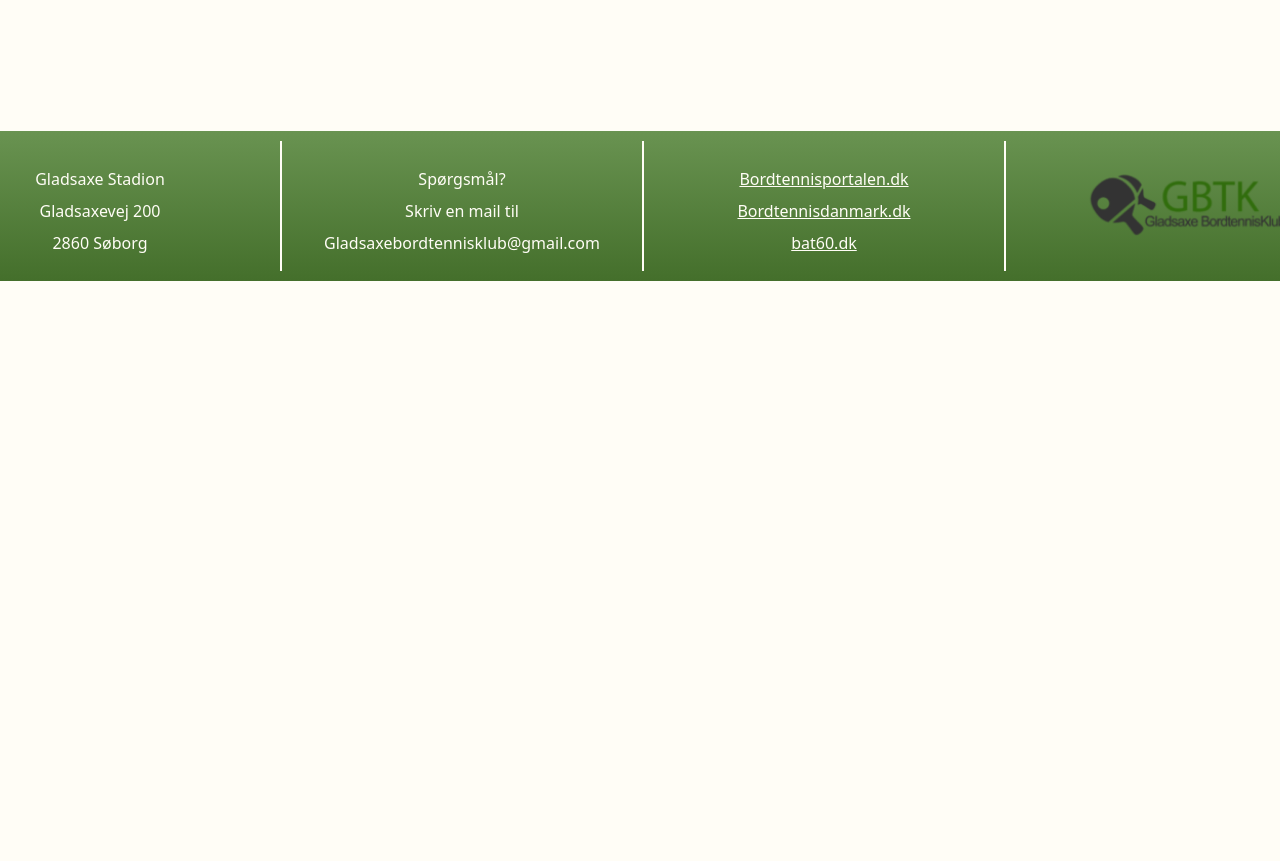
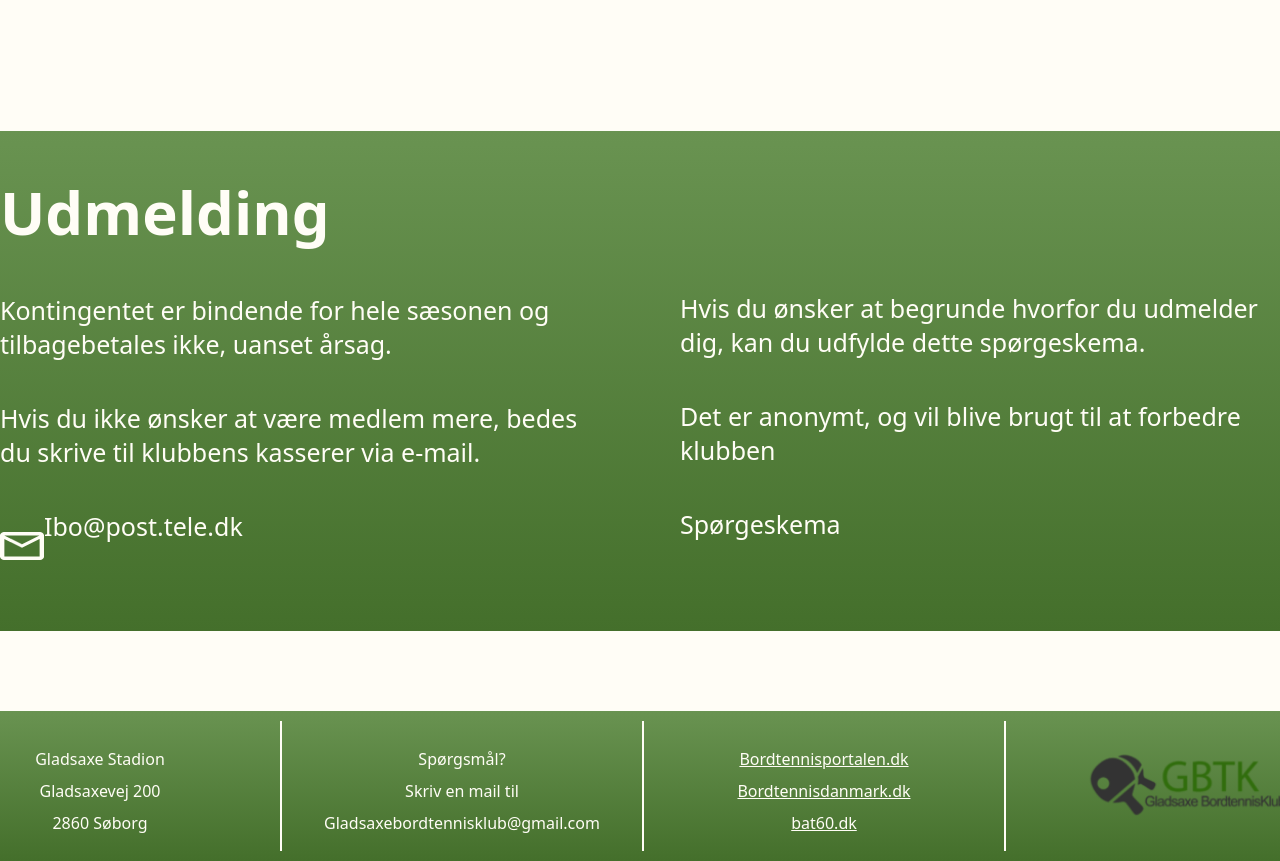
Before and after one commit to Oskarmle/gbtk, a React (Create React App) app: page /information in a window 1280 px wide. Shown: the part 3900-4761 px from the top of the page. Before the commit the page ends 4181 px from the top, so only its background shows below. Built offline with nearby package versions, Linux system fonts and the light colour scheme.

Commit message:
dropout section almost done

```diff
--- /dev/null
+++ b/src/components/udmeldelse.jsx
@@ -0,0 +1,22 @@
+import React from 'react'
+
+export default function Udmeldelse() {
+  return (
+    <div className='dropout'>
+        <div className='dropout1'>
+            <h2 className='dropout_header'>Udmelding</h2>
+            <p>Kontingentet er bindende for hele sæsonen og tilbagebetales ikke, uanset årsag.</p>
+            <p>Hvis du ikke ønsker at være medlem mere, bedes du skrive til klubbens kasserer via e-mail.</p>
+            <div className='dropout_mail'>
+                <img src="../../assets/icons/mail.png" alt="" />
+                <p>Ibo@post.tele.dk</p>
+            </div>
+        </div>
+        <div className='dropout2'>
+            <p>Hvis du ønsker at begrunde hvorfor du udmelder dig, kan du udfylde dette spørgeskema.</p>
+            <p>Det er anonymt, og vil blive brugt til at forbedre klubben</p>
+            <p className='dropout_q'>Spørgeskema</p>
+        </div>
+    </div>
+  )
+}
--- a/src/pages/information.js
+++ b/src/pages/information.js
@@ -4,6 +4,7 @@ import Information_start from "../components/information_start";
 import Footer from "../components/footer";
 import Accordion from "../components/Accordion";
 import Information_path from "../components/information_path";
+import Udmeldelse from "../components/udmeldelse";
 
 export default function Information() {
   return (
@@ -37,6 +38,7 @@ export default function Information() {
           <Accordion></Accordion>
         </div>
       </div>
+      <Udmeldelse></Udmeldelse>
       <Footer></Footer>
     </div>
   );
--- a/src/styles/information.css
+++ b/src/styles/information.css
@@ -114,3 +114,44 @@
   background: var(--grey);
   margin-left: -70px;
 }
+
+/******************* Section 3 with accordion *******************/
+.dropout{
+  background: var(--green_gradient);
+  display: flex;
+  color: var(--white);
+  width: 1440px;
+  height: 500px;
+  padding: 40px;
+  justify-content: space-around;
+}
+
+.dropout1 p{
+  font-size: 25px;
+}
+
+.dropout2 p{
+  font-size: 25px;
+}
+
+.dropout2{
+  margin-top: 120px;
+}
+
+.dropout_header{
+  font-size: 60px;
+  margin-bottom: 40px;
+}
+
+.dropout1, .dropout2{
+  width: 600px;
+}
+
+.dropout1 p, .dropout2 p{
+  margin-bottom: 40px;
+}
+
+.dropout_mail{
+  display: flex;
+  align-items: center;
+}
```
